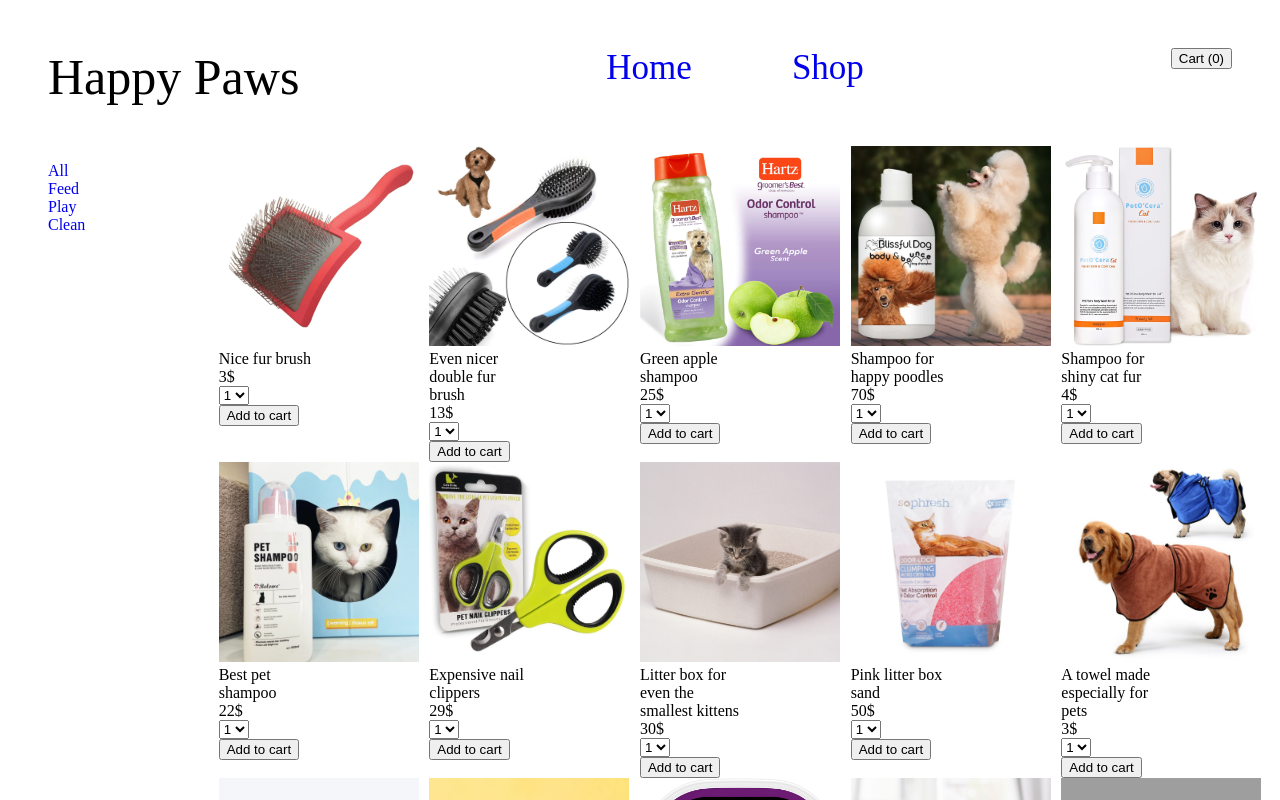
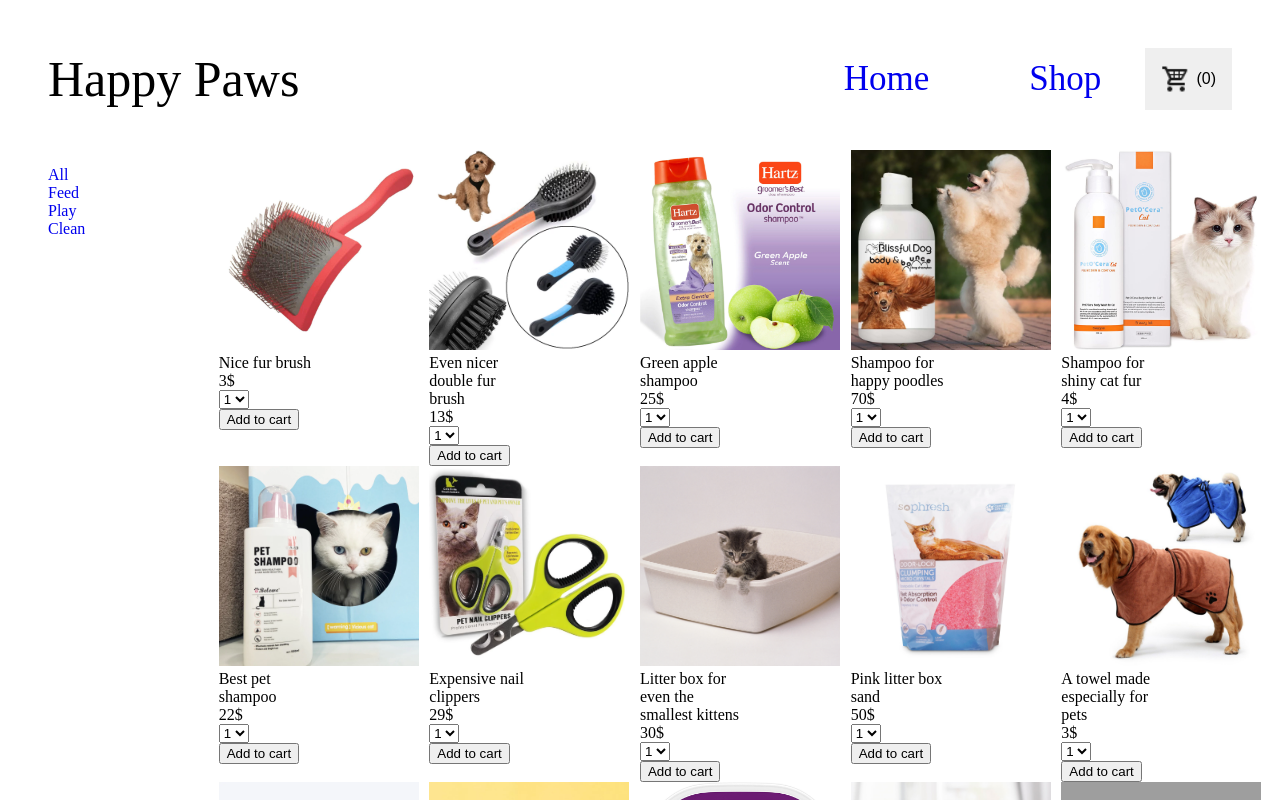
Before and after one commit to anabargau/shopping-cart, a React (Create React App) app: page /shop/all in a window 1280 px wide. Shown: the top 800 px of the page. Built offline with nearby package versions, Linux system fonts and the light colour scheme; grey boxes are pictures that could not be loaded.

Commit message:
added cart icon, aligned the dropdown cart

```diff
--- a/src/App.css
+++ b/src/App.css
@@ -1,6 +1,15 @@
+body {
+    box-sizing: border-box;
+}
+
 #root {
     display: flex;
     flex-direction: column;
+}
+
+.cart-icon {
+    width: 30px;
+    height: auto;
 }
 
 
@@ -31,6 +40,7 @@ img {
     display: flex;
     justify-content: space-between;
     padding: 40px;
+    align-items: center;
 }
 
 ul {
@@ -46,16 +56,78 @@ ul {
     font-size: 35px;
     display: flex;
     gap: 100px;
+    margin-right: -500px;
 }
 
 a {
     text-decoration: none;
 }
 
-#cart {
-    display: none;
+.dropdown {
+    display: flex;
+    justify-content: center;
+    align-items: center;
+    gap: 5px;
+    width: max-content;
+    padding: 16px;
+    font-size: 16px;
+    border: none;
+    cursor: pointer;
 }
 
-#cart.show {
-    display: block;
+#cart {
+    position: relative;
 }
+
+#cart-content {
+    display: none;
+    flex-direction: column;
+    align-items: center;
+    justify-content: space-evenly;
+    width: max-content ;
+    position: absolute;
+    box-shadow: 0px 8px 16px 0px rgba(0,0,0,0.2);
+    background-color: #f1f1f1;
+    z-index: 1;
+    right: 0;
+    left: auto;
+}
+
+#cart-content.show {
+    display: flex;
+    flex-direction: column;
+    gap: 10px;
+    padding: 15px;
+}
+
+.cart-item {
+    display: grid;
+    grid-template-columns: 2fr repeat(3, min-content);
+    grid-auto-rows: auto;
+    column-gap: 30px;
+    margin-bottom: 10px;
+}
+
+.item-title {
+    grid-column: 1 / 2;
+}
+
+.item-price {
+    grid-column: 2 / 3;
+}
+
+.item-quantity {
+    grid-column: 3 / 4;
+}
+
+.delete-item {
+    grid-column: 4 / 5;
+}
+
+.subtotal {
+    align-self: flex-end;
+}
+
+.checkout {
+    align-self: flex-end;
+}
--- a/src/components/Cart.js
+++ b/src/components/Cart.js
@@ -1,5 +1,6 @@
 import React from 'react';
 import uniqid from 'uniqid';
+import CartIcon from './icons/cart.png';
 
 function Cart(props) {
   const { cart, removeFromCart } = props;
@@ -10,36 +11,38 @@ function Cart(props) {
     totalPrice += item.quantity * parseInt(item.item.price[0] + item.item.price[1]);
   });
   function dropdownClick() {
-    const elem = document.getElementById('cart');
+    const elem = document.getElementById('cart-content');
     elem.classList.toggle('show');
   }
   return (
     <div>
+      <div id="cart">
         <button type="button" className="dropdown" onClick={dropdownClick}>
-        Cart (
+          <img className="cart-icon" src={CartIcon} alt="cart icon" />
+          {' '}
+          (
           {productsNum}
           )
         </button>
-      <div id="cart">
-        <ul className="cart-content show">
+        <div className="cart-content" id="cart-content">
+          <ul className="item-list">
             {cart.map((item) => (
-            <li key={uniqid()}>
-              {item.item.title}
-              {' '}
-              {item.item.price}
-              {' '}
-              {item.quantity}
-              <button data-index={item.item.id} type="button" onClick={removeFromCart}>X</button>
+              <li className="cart-item" key={uniqid()}>
+                <div className="item-title">{item.item.title}</div>
+                <div className="item-price">{item.item.price}</div>
+                <div className="item-quantity">{item.quantity}</div>
+                <button className="delete-item" data-index={item.item.id} type="button" onClick={removeFromCart}>X</button>
               </li>
             ))}
           </ul>
-        <div>
+          <div className="subtotal">
             Subtotal:
             {' '}
             {totalPrice}
             $
           </div>
-        <button type="button">Check out</button>
+          <button type="button" className="checkout">Check out</button>
+        </div>
       </div>
     </div>
   );
```
Also changed, not shown: src/components/icons/cart.png (added). Lines whose indentation alone changed are shown as unchanged.
